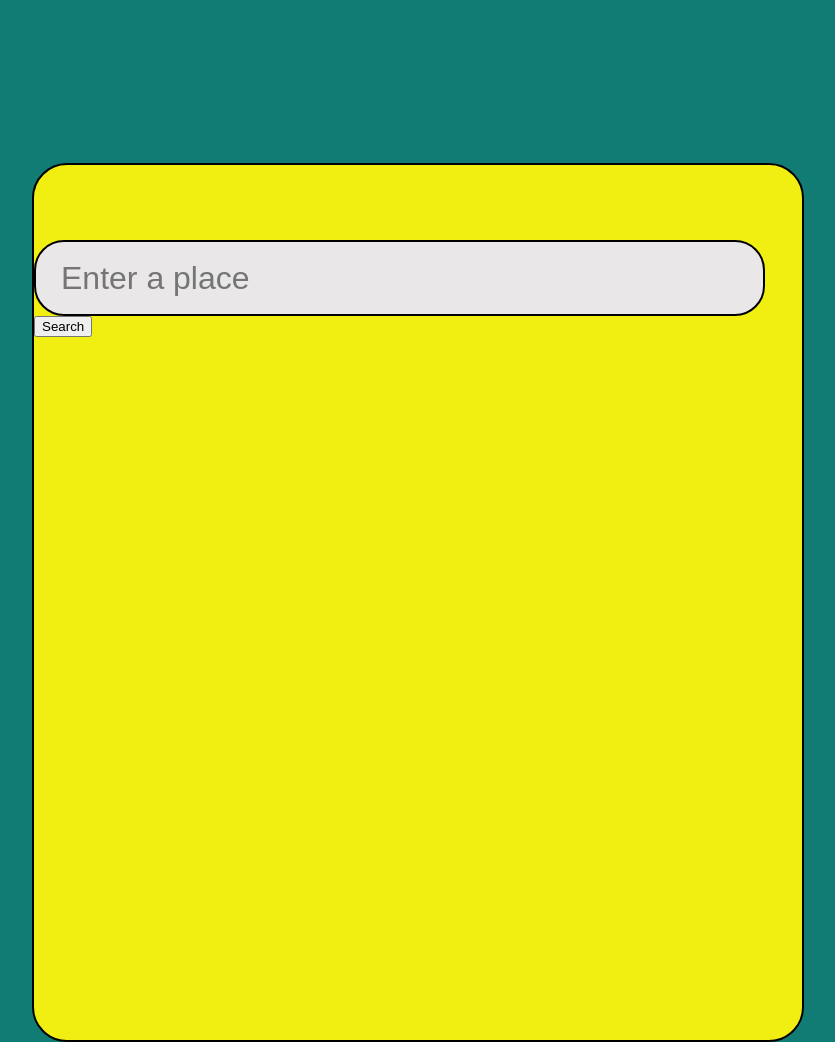
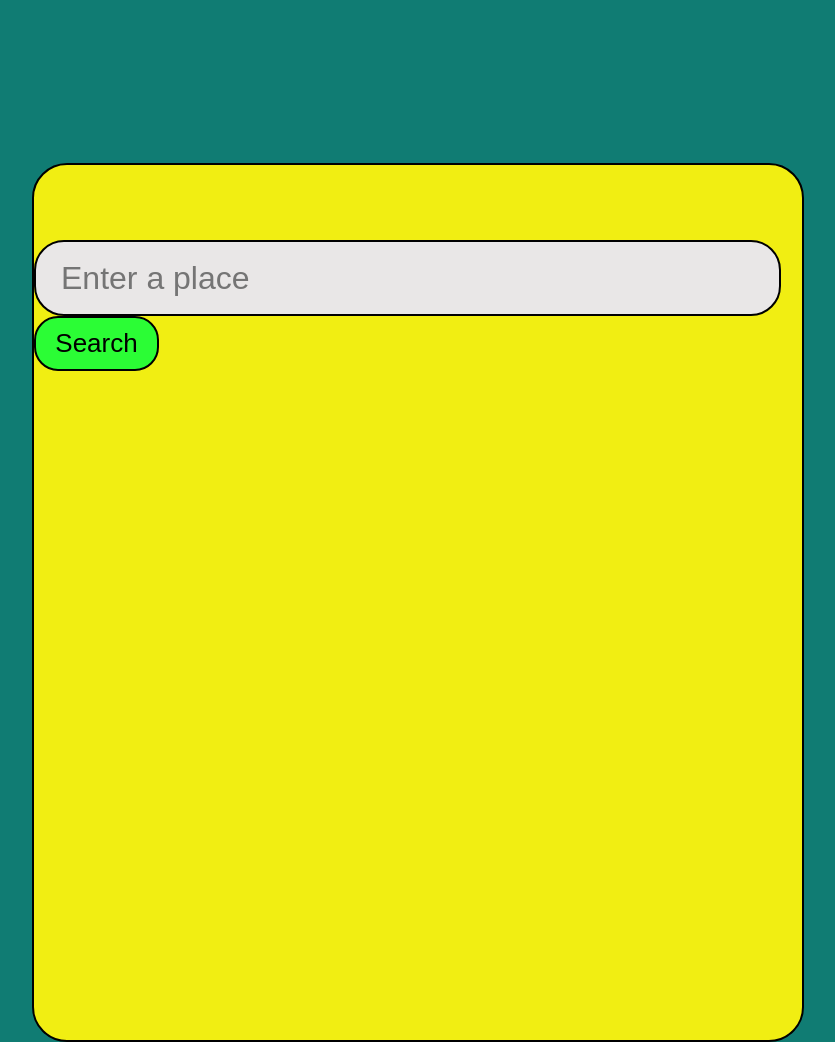
Before and after one commit to Yuser00123/Weather-dashboard, a Flask app: page / in a window 1280 px wide. Shown: the part 237-1279 px from the top of the page, without its empty margins (222-1057 px from the left). Run offline with Flask 3, Linux system fonts and the light colour scheme.

Commit message:
add styles for search button in style.css

```diff
--- a/static/style.css
+++ b/static/style.css
@@ -31,4 +31,20 @@ body{
     border-radius: 30px;
     border: 2.6px solid #000000;
     padding-left: 25px;
+    padding-right: 18px;
 }
+
+#search-button{
+    width: 125px;
+    height: 55px;
+    font-size: 26px;
+    border-radius: 24px;
+    border: 2.1px solid #000000;
+    background-color: #2bfd35;
+    font-family: Arial, sans-serif;
+}
+
+#search-button:hover{
+    background-color: #1f9e27;
+    cursor: pointer;
+}
```
